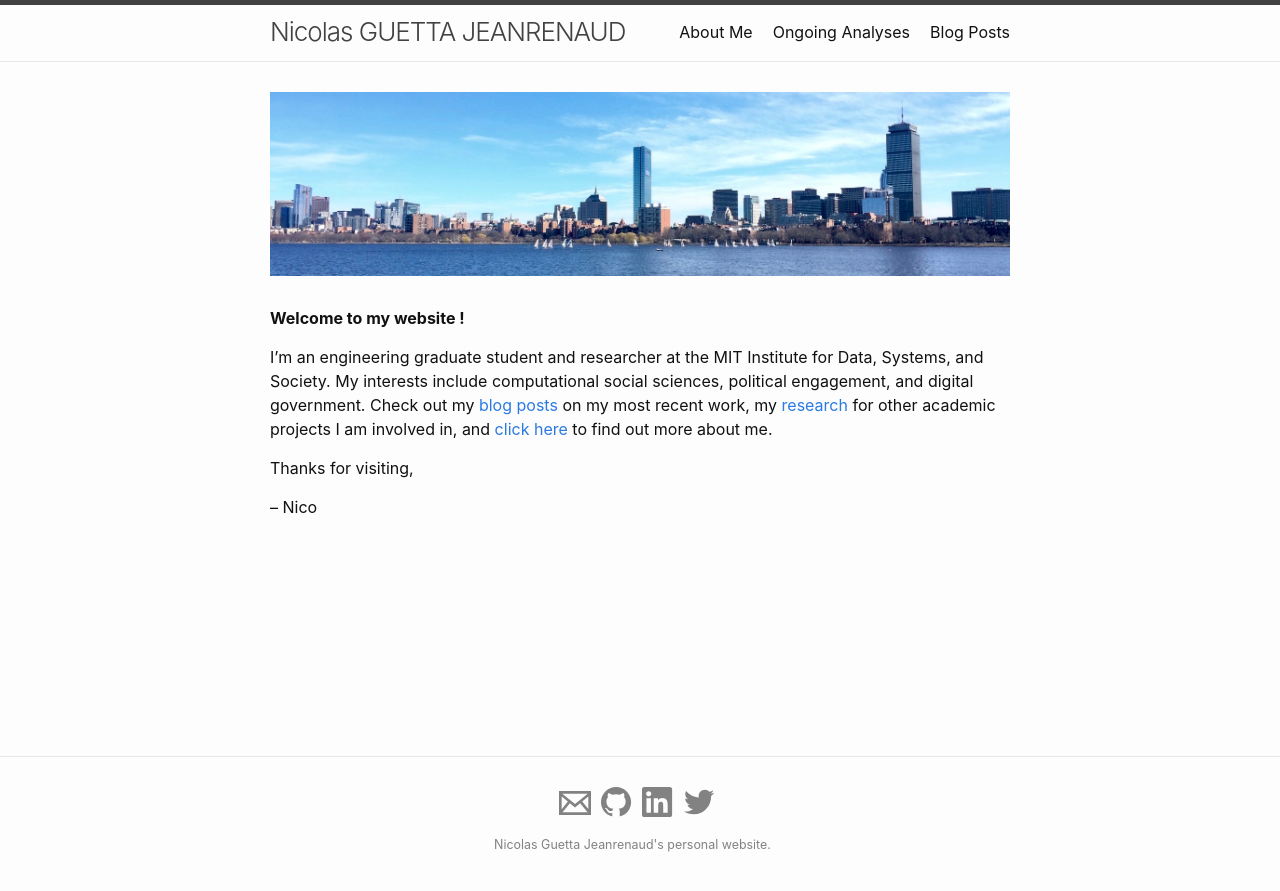
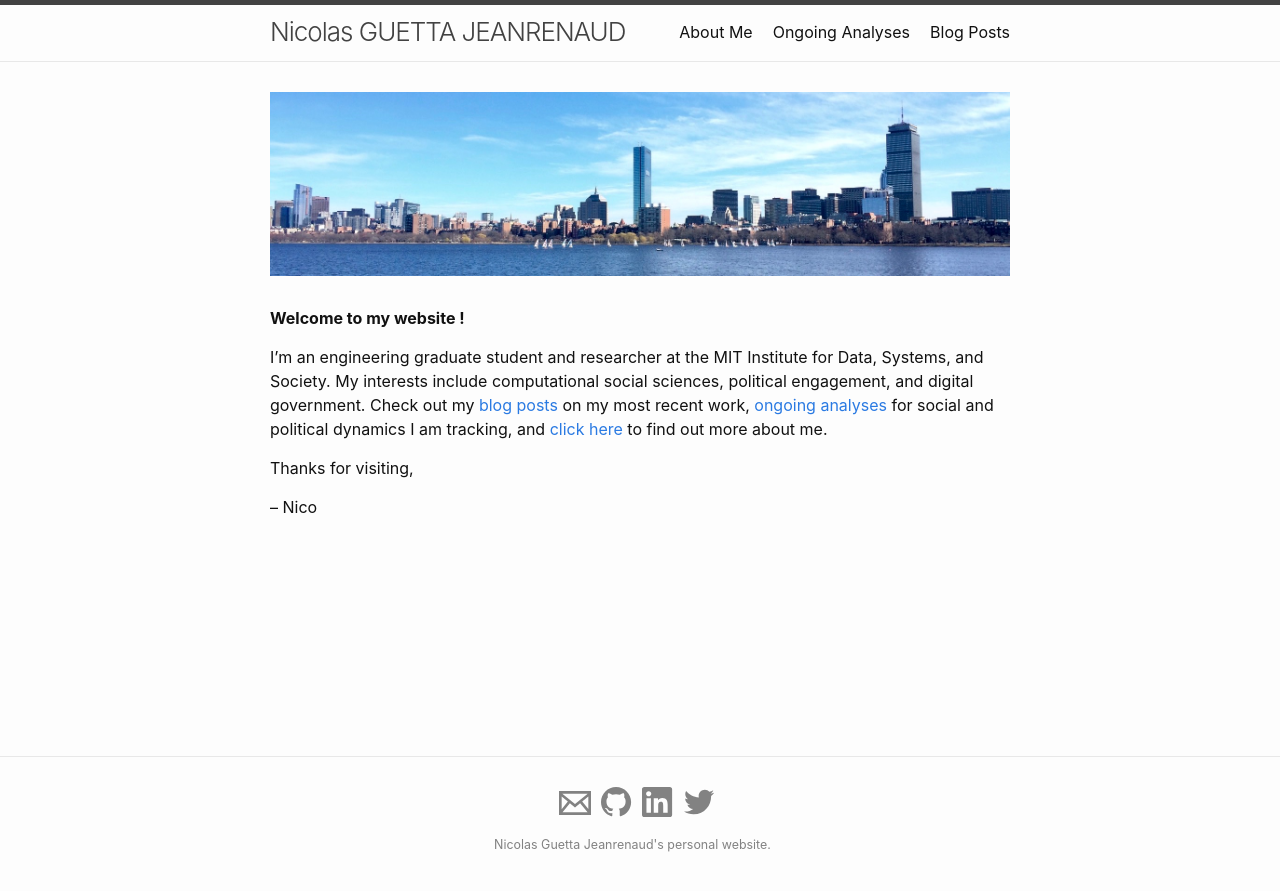
Before and after one commit to nicogj/nicogj.github.io, a Jekyll site: the page built from index.md, in a window 1280 px wide. Shown: the top 891 px of the page. Built offline with Jekyll 4.4.1, drawn with Linux system fonts in a browser that asks for light colours.

Commit message:
added ongoing analyses to index

```diff
--- a/index.md
+++ b/index.md
@@ -8,7 +8,7 @@ layout: home
 
 **Welcome to my website !**
 
-I'm an engineering graduate student and researcher at the MIT Institute for Data, Systems, and Society. My interests include computational social sciences, political engagement, and digital government. Check out my [blog posts](/posts/) on my most recent work, my [research](/research/) for other academic projects I am involved in, and [click here](/about/) to find out more about me.
+I'm an engineering graduate student and researcher at the MIT Institute for Data, Systems, and Society. My interests include computational social sciences, political engagement, and digital government. Check out my [blog posts](/posts/) on my most recent work, [ongoing analyses](/analyses/) for social and political dynamics I am tracking, and [click here](/about/) to find out more about me.
 
 Thanks for visiting,
 
```
